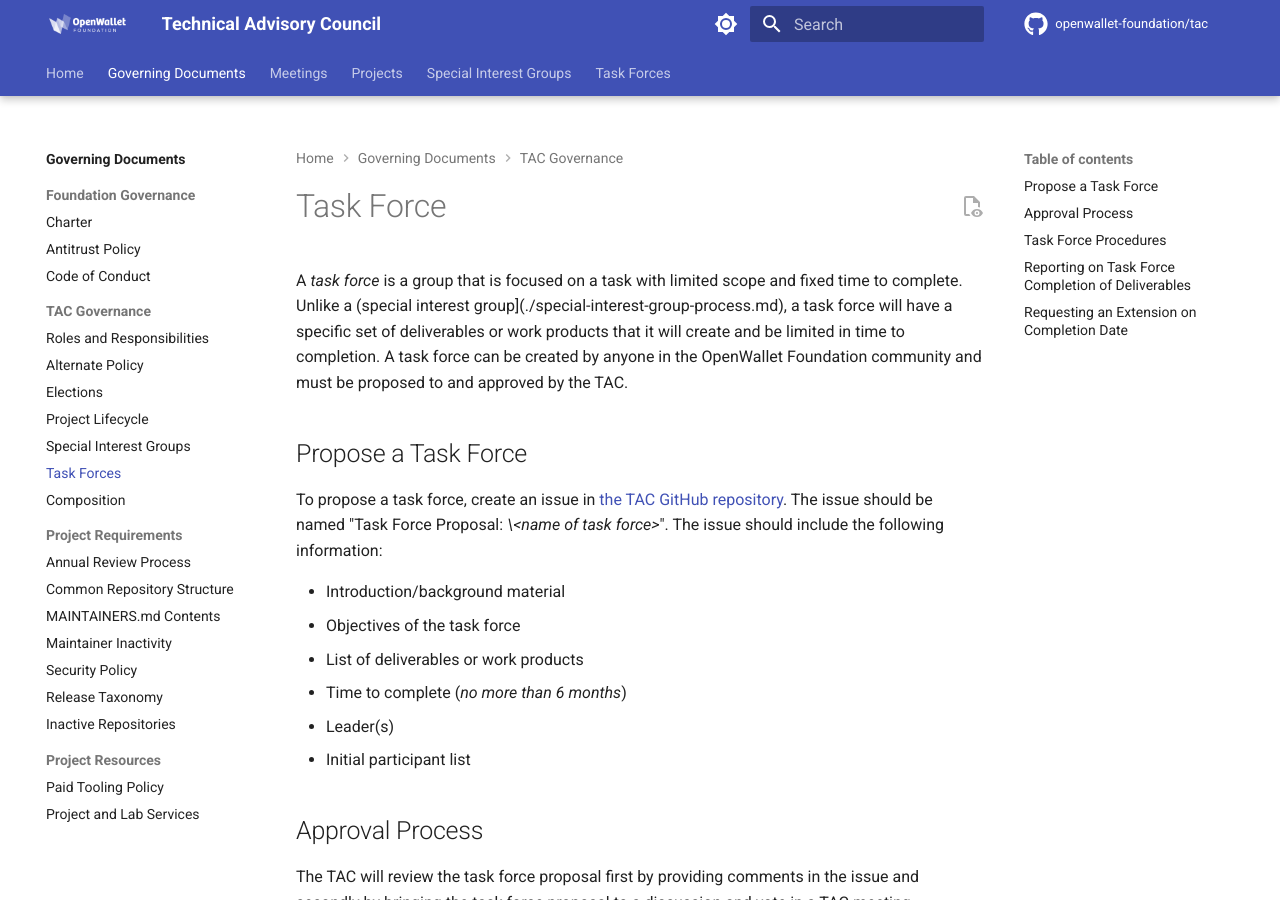
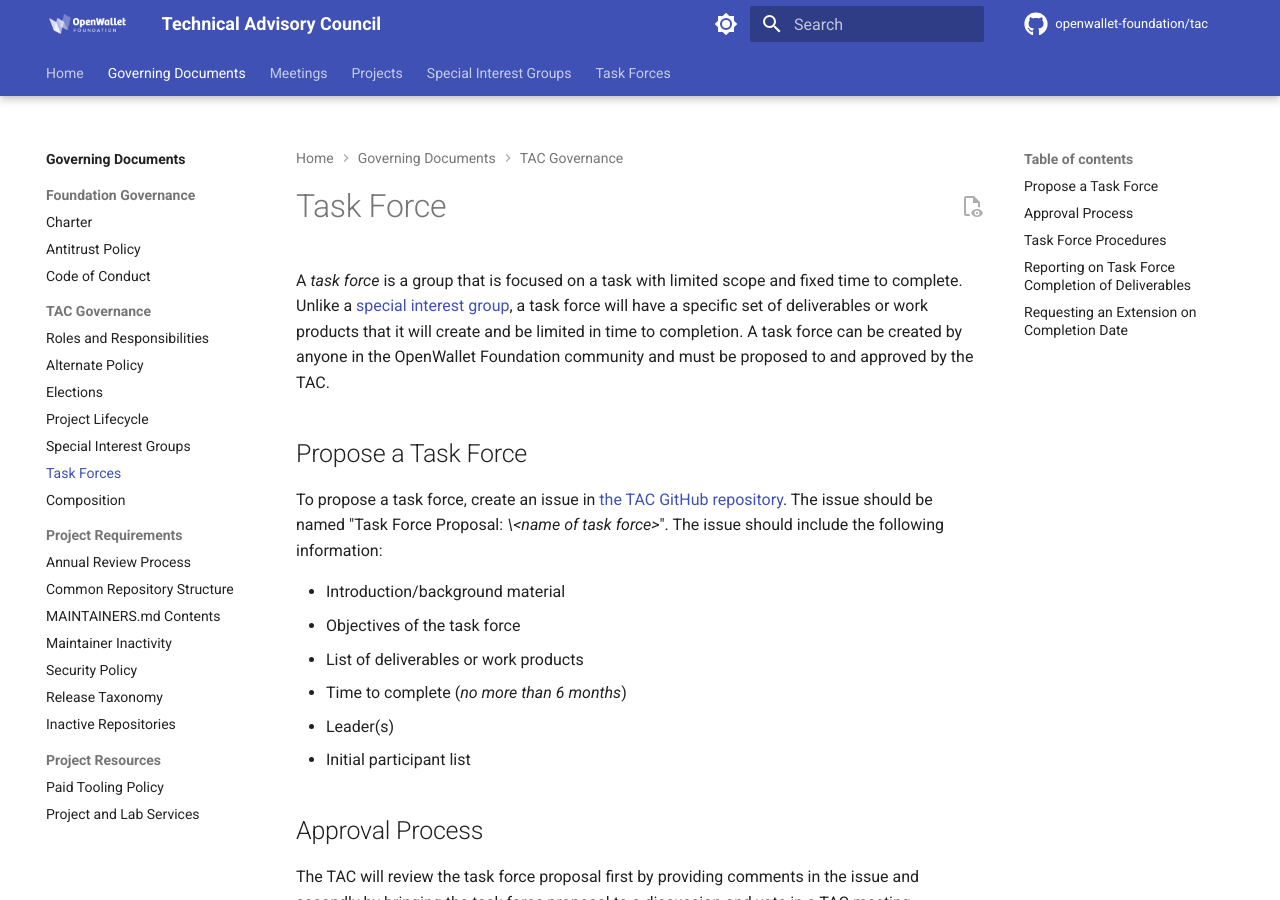
Before and after one commit to openwallet-foundation/tac, an MkDocs documentation site: the page built from docs/governance/task-force-process.md, in a window 1280 px wide and 900 px high. Built offline with MkDocs 1.6.1 and Material for MkDocs 9.7.7, drawn with Linux system fonts in a browser that asks for light colours; comment, search, counter and statistics services are not loaded.

Commit message:
Fix link
Signed-off-by: Tracy Kuhrt <tracy.a.kuhrt@accenture.com>

```diff
--- a/docs/governance/task-force-process.md
+++ b/docs/governance/task-force-process.md
@@ -1,6 +1,6 @@
 # Task Force
 
-A _task force_ is a group that is focused on a task with limited scope and fixed time to complete. Unlike a (special interest group](./special-interest-group-process.md), a task force will have a specific set of deliverables or work products that it will create and be limited in time to completion. A task force can be created by anyone in the OpenWallet Foundation community and must be proposed to and approved by the TAC.
+A _task force_ is a group that is focused on a task with limited scope and fixed time to complete. Unlike a [special interest group](./special-interest-group-process.md), a task force will have a specific set of deliverables or work products that it will create and be limited in time to completion. A task force can be created by anyone in the OpenWallet Foundation community and must be proposed to and approved by the TAC.
 
 ## Propose a Task Force
 To propose a task force, create an issue in [the TAC GitHub repository](https://github.com/openwallet-foundation/tac/issues). The issue should be named "Task Force Proposal: _\<name of task force\>_". The issue should include the following information:
```
